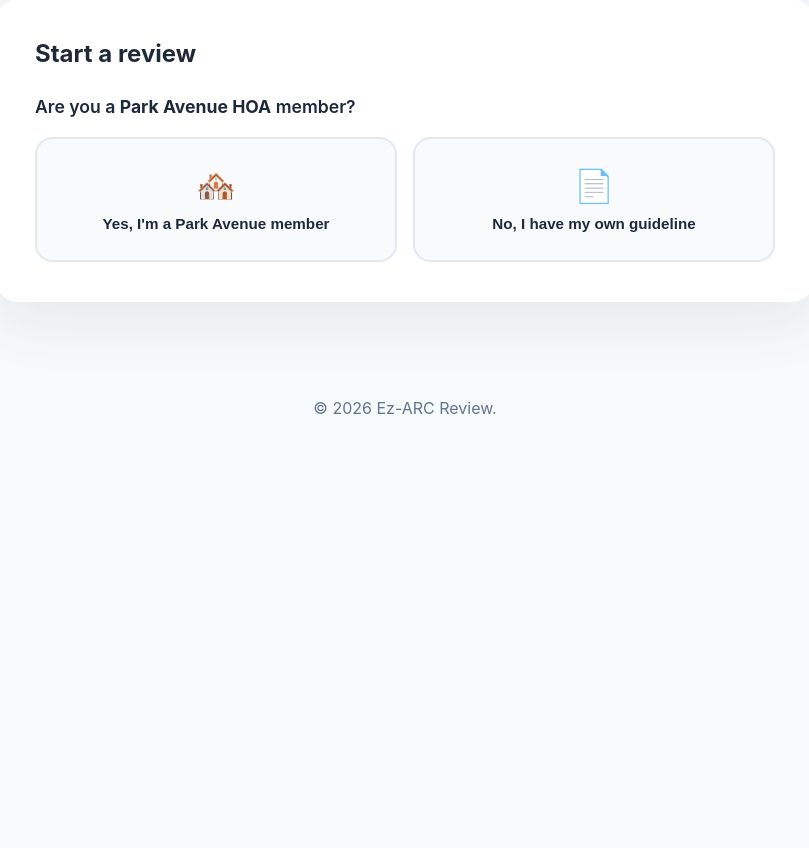
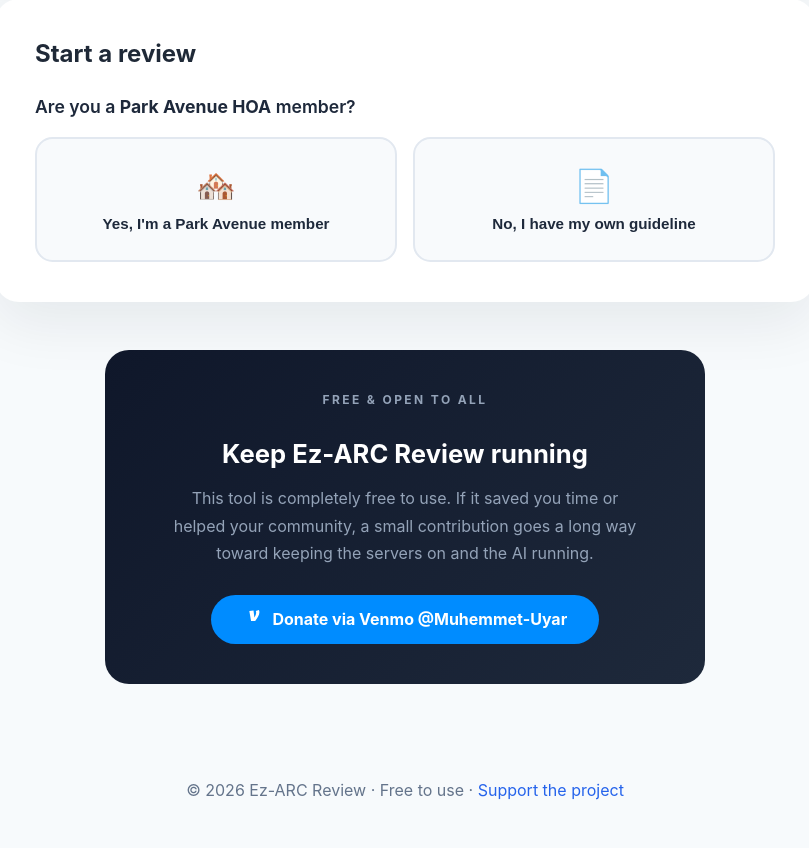
Before and after one commit to mfuyar/ARC, a Flask app: page / in a window 1280 px wide. Shown: the part 1588-2436 px from the top of the page, without its empty margins (235-1044 px from the left). Before the commit the page ends 2002 px from the top, so only its background shows below. Run offline with Flask 3, Linux system fonts and the light colour scheme.

Commit message:
Add Venmo donation section to footer
Co-Authored-By: Claude Sonnet 4.6 <noreply@anthropic.com>

```diff
--- a/static/style.css
+++ b/static/style.css
@@ -492,3 +492,56 @@ footer {
     grid-template-columns: 1fr;
   }
 }
+
+.donate-card {
+  background: linear-gradient(135deg, #0f172a 0%, #1e293b 100%);
+  border-radius: 1.5rem;
+  padding: 2.5rem;
+  text-align: center;
+  color: white;
+  max-width: 600px;
+  margin: 0 auto;
+}
+
+.donate-label {
+  text-transform: uppercase;
+  letter-spacing: .2em;
+  color: #38bdf8;
+  font-weight: 700;
+  font-size: 0.75rem;
+  margin: 0 0 0.75rem;
+}
+
+.donate-card h2 {
+  margin: 0 0 1rem;
+  font-size: 1.6rem;
+}
+
+.donate-card p {
+  color: #94a3b8;
+  line-height: 1.7;
+  margin: 0 0 1.75rem;
+  max-width: 480px;
+  margin-left: auto;
+  margin-right: auto;
+}
+
+.button-venmo {
+  display: inline-flex;
+  align-items: center;
+  gap: 0.6rem;
+  background: #008CFF;
+  color: white;
+  font-weight: 700;
+  font-size: 1rem;
+  padding: 0.9rem 2rem;
+  border-radius: 999px;
+  text-decoration: none;
+  transition: background 0.2s, transform 0.15s;
+}
+
+.button-venmo:hover {
+  background: #0070cc;
+  transform: translateY(-1px);
+  color: white;
+}
--- a/templates/index.html
+++ b/templates/index.html
@@ -281,8 +281,20 @@
       })();
     </script>
 
+    <section class="section">
+      <div class="donate-card">
+        <p class="donate-label">Free &amp; open to all</p>
+        <h2>Keep Ez-ARC Review running</h2>
+        <p>This tool is completely free to use. If it saved you time or helped your community, a small contribution goes a long way toward keeping the servers on and the AI running.</p>
+        <a class="button-venmo" href="https://venmo.com/Muhemmet-Uyar" target="_blank" rel="noopener">
+          <svg width="20" height="20" viewBox="0 0 24 24" fill="currentColor" xmlns="http://www.w3.org/2000/svg"><path d="M19.01 1.314c.48.792.696 1.608.696 2.64 0 3.288-2.808 7.56-5.088 10.56H9.674L7.586 2.418l5.04-.48 1.032 8.304c.96-1.608 2.136-4.128 2.136-5.832 0-.936-.168-1.584-.432-2.16l3.648-.936z"/></svg>
+          Donate via Venmo @Muhemmet-Uyar
+        </a>
+      </div>
+    </section>
+
     <footer>
-      <p>© 2026 Ez-ARC Review.</p>
+      <p>© 2026 Ez-ARC Review · Free to use · <a href="https://venmo.com/Muhemmet-Uyar" target="_blank" rel="noopener">Support the project</a></p>
     </footer>
   </body>
 </html>
```
